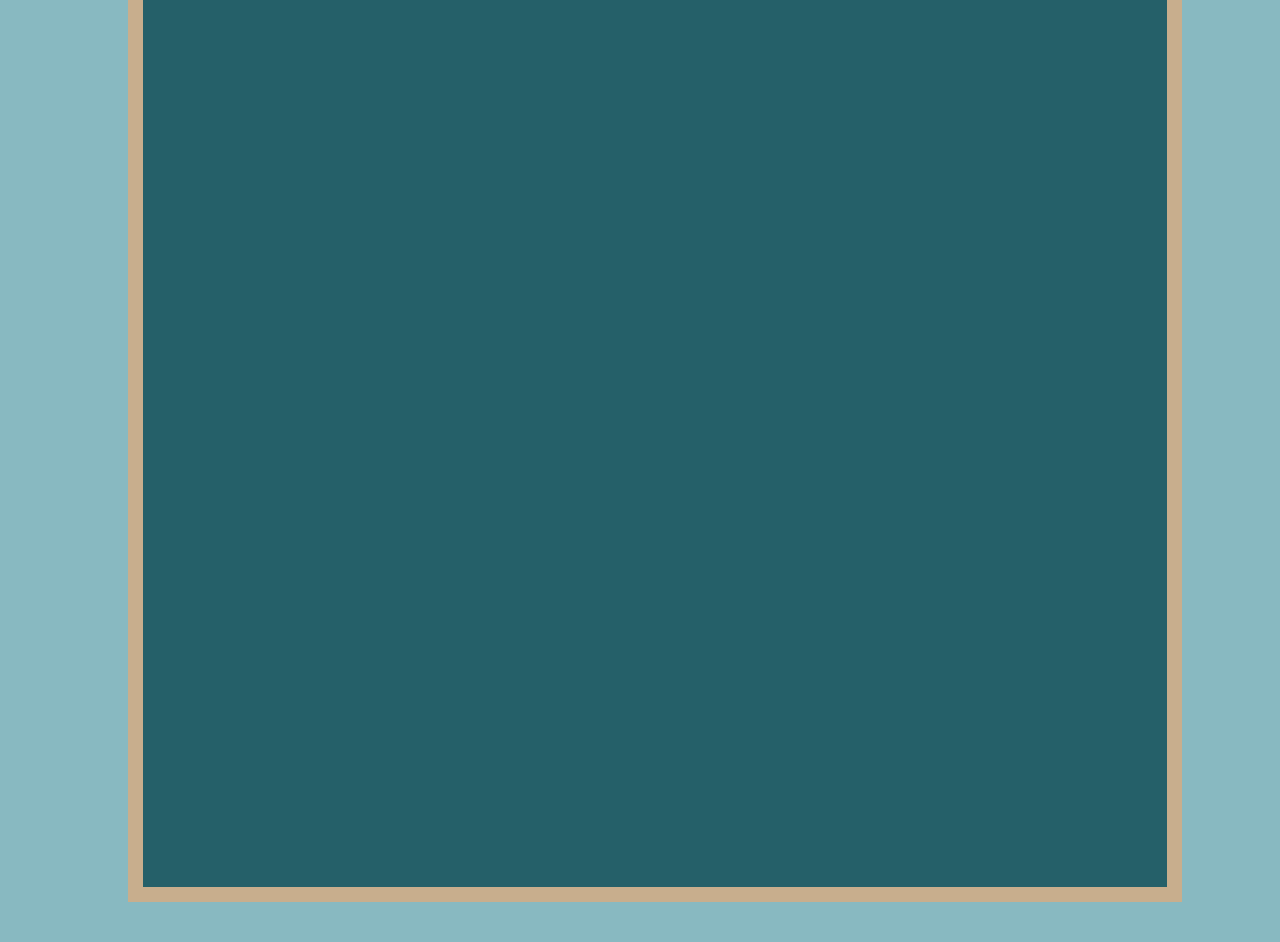
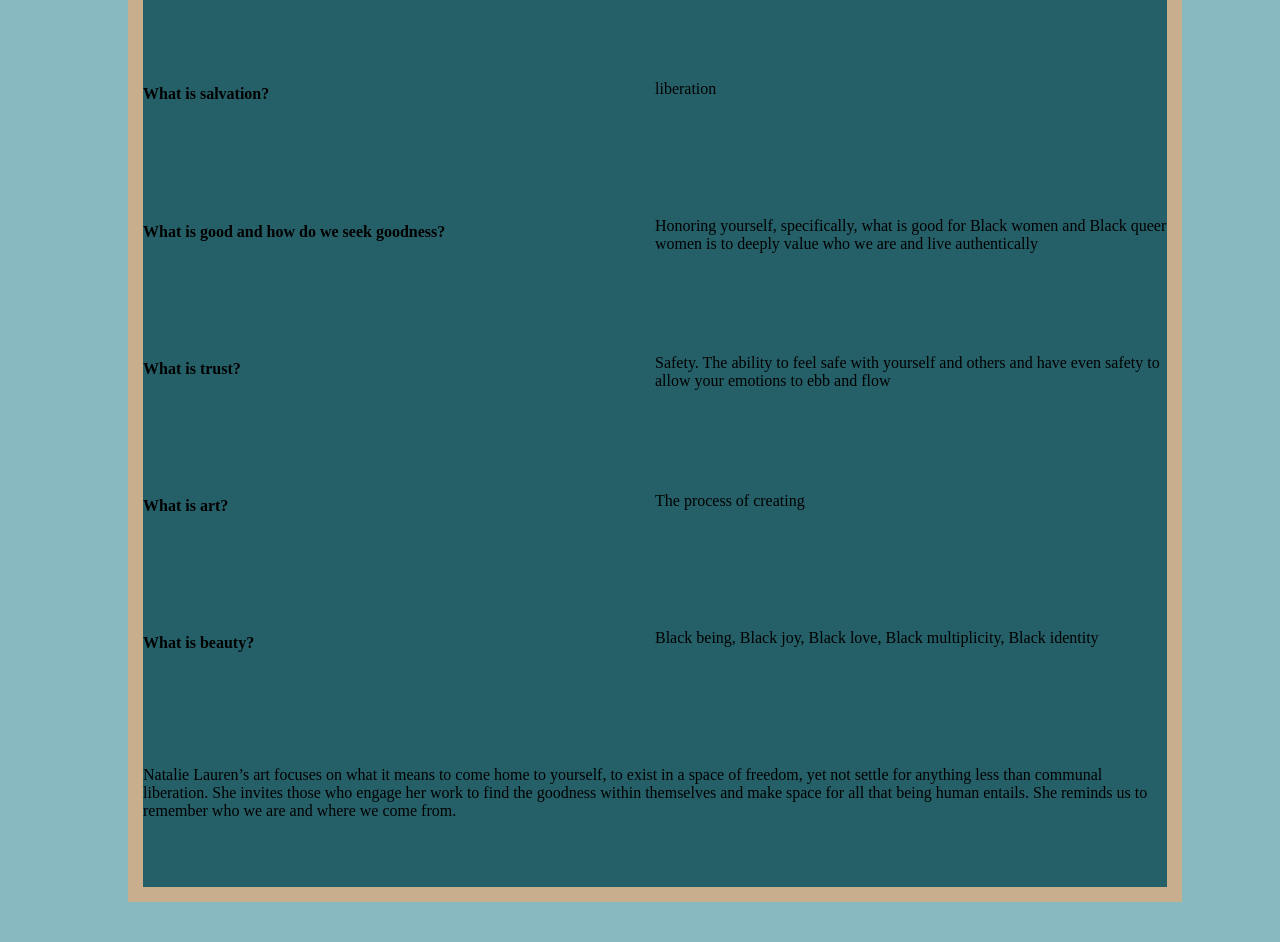
Before and after one commit to halowe94/natalie-lauren-project, a plain HTML site: page themes.html in a window 1280 px wide. Shown: the part 244-1186 px from the top of the page. Drawn offline with Linux system fonts and the light colour scheme.

Commit message:
formatted index and themes pages and added in content

```diff
--- a/global.css
+++ b/global.css
@@ -46,7 +46,7 @@ a:active {text-decoration: none}; */
 
 /* index css */
 
-.background-blue {
+.background-homepage {
     display: grid;
     grid-template-rows: 1fr 1fr 1fr;
     grid-template-columns: 1fr 1fr;
@@ -61,13 +61,13 @@ a:active {text-decoration: none}; */
 #homepage-content2 {
     grid-column: 2 / 3;
     grid-row: 1;
-    width: 50%;
+    width: 80%;
 }
 
 #homepage-content3 {
     grid-column: 1 / 2;
     grid-row: 3;
-    width: 50%;
+    width: 80%;
 }
 
 #homepage-content4 {
@@ -78,13 +78,116 @@ a:active {text-decoration: none}; */
 
 #nat-lauren-1 {
     height: 100%;
+    position: relative;
 }
 
 #nat-lauren-2 {
     height: 100%;
+    position: relative;
+    transform: translateX(11%);
 }
 
 /* end index css */
+
+/* quotes css */
+
+.background-quotes {
+    display: grid;
+    grid-template-rows: 1fr 1fr 1fr 1fr 1fr 1fr;
+    grid-template-columns: 1fr 1fr;
+}
+
+#quote-image {
+    grid-column: 1 / 2;
+    grid-row: 1 / 7;
+    /* width: 80%; */
+}
+
+#nat-lauren-3 {
+    height: 100%;
+    position: relative;
+}
+
+#quote-header {
+    font-size: 48px;
+}
+
+.quote {
+    border: solid 3px #555239;
+    padding: 20px;
+    background-color: #88B9C1;
+}
+
+/* end quotes css */
+
+/* themes css */
+
+.background-themes {
+    display: grid;
+    grid-template-rows: 1fr 1fr 1fr 1fr 1fr 1fr 1fr;
+    grid-template-columns: 1fr 1fr;
+}
+
+#themes-content1 {
+    grid-column: 1 / 3;
+    grid-row: 1 ;
+}
+
+#themes-content2 {
+    grid-column: 1 / 2;
+    grid-row: 2 ;
+}
+
+#themes-content3 {
+    grid-column: 1 / 2;
+    grid-row: 3 ;
+}
+
+#themes-content4 {
+    grid-column: 1 / 2;
+    grid-row: 4 ;
+}
+
+#themes-content5 {
+    grid-column: 1 / 2;
+    grid-row: 5 ;
+}
+
+#themes-content6 {
+    grid-column: 1 / 2;
+    grid-row: 6 ;
+}
+
+#themes-content7 {
+    grid-column: 1 / 3;
+    grid-row: 7 ;
+}
+
+#response1 {
+    grid-column: 2 / 3;
+    grid-row: 2 ;
+}
+
+#response2 {
+    grid-column: 2 / 3;
+    grid-row: 3 ;
+}
+
+#response3 {
+    grid-column: 2 / 3;
+    grid-row: 4 ;
+}
+
+#response4 {
+    grid-column: 2 / 3;
+    grid-row: 5 ;
+}
+
+#response5 {
+    grid-column: 2 / 3;
+    grid-row: 6 ;
+}
+
 
 .footer {
     height: 7vh;
--- a/themes.html
+++ b/themes.html
@@ -17,7 +17,58 @@
         <div class="navItem"><a href="./engage.html">Engage Her Work</a></div>
     </nav>
     <div class="container">
-        <div class="background-blue"></div>
+        <div class="background-blue background-themes">
+            <div id="themes-content1">
+                <h1>According to Natalie Lauren</h1>
+            </div>
+            <div id="themes-content2">
+                <h4>What is salvation?</h4>
+            </div>
+            <div id="themes-content3">
+                <h4>What is good and how do we seek goodness?</h4>
+            </div>
+            <div id="themes-content4">
+                <h4>What is trust?</h4>
+            </div>
+            <div id="themes-content5">
+                <h4>What is art?</h4>
+            </div>
+            <div id="themes-content6">
+                <h4>What is beauty?</h4>
+            </div>
+            <div id="themes-content7">
+                <p> Natalie Lauren’s art focuses on what it means to come home to yourself, to exist in a space of freedom, yet not settle for anything less than communal liberation.
+                    She invites those who engage her work to find the goodness within themselves and make space for all that being human entails. She reminds us to remember who we are and where we come from.
+                </p>
+            </div>
+
+            <div id="response1">
+                <p>
+                    liberation
+                </p>
+            </div>
+            <div id="response2">
+                <p>
+                    Honoring yourself, specifically, what is good for Black women and Black queer women is to deeply value who we are and live authentically
+                </p>
+            </div>
+            <div id="response3">
+                <p>
+                    Safety. The ability to feel safe with yourself and others and have even safety to allow your emotions to ebb and flow
+                </p>
+            </div>
+            <div id="response4">
+                <p>
+                    The process of creating
+                </p>
+            </div>
+            <div id="response5">
+                <p>
+                    Black being, Black joy, Black love, Black multiplicity, Black identity
+                </p>
+            </div>
+
+        </div>
 
     </div>
     <footer class="footer">
```
Also changed, not shown: index.html (+17 -3 lines), quotes.html (+33 -1 lines), images/nat-lauren-3.jpg (added).
